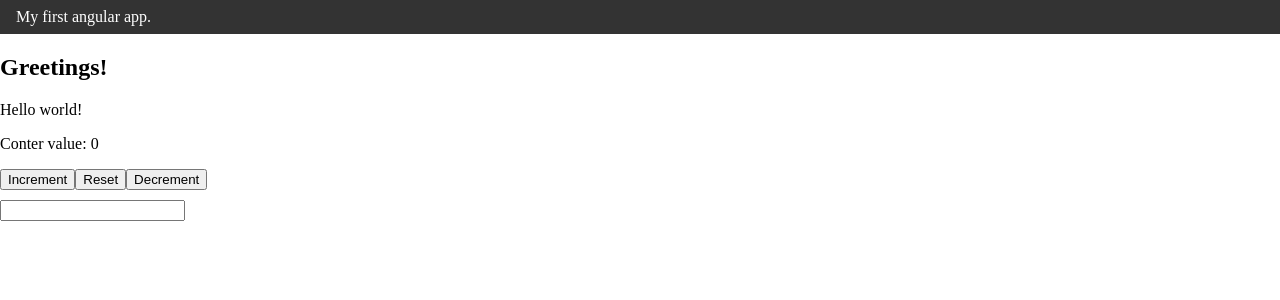
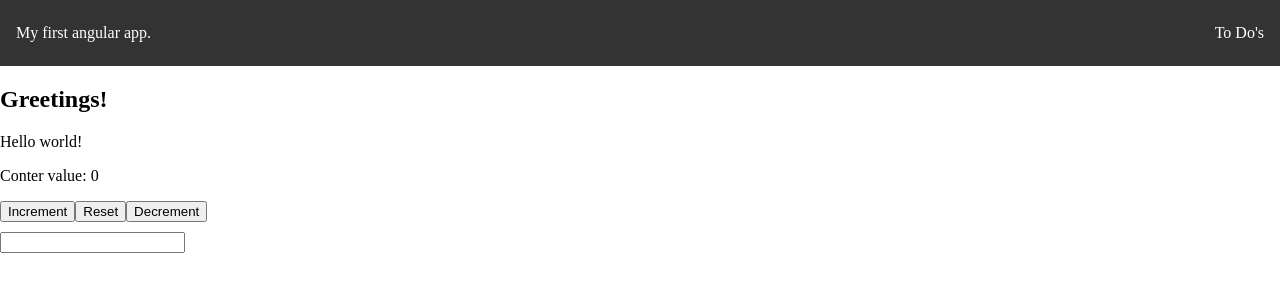
Before and after one commit to suffle-girl/first-angular-app, an Angular app: page / in a window 1280 px wide. Shown: the top 300 px of the page. Built offline with nearby package versions, Linux system fonts and the light colour scheme.

Commit message:
Creating routes in Angular

```diff
--- a/src/app/app.component.ts
+++ b/src/app/app.component.ts
@@ -1,16 +1,15 @@
 import { Component } from '@angular/core';
 import { RouterOutlet } from '@angular/router';
-import { HomeComponent } from './home/home.component';
 import { HeaderComponent } from './components/header/header.component';
 
 @Component({
   selector: 'app-root',
   standalone: true,
-  imports: [RouterOutlet, HomeComponent, HeaderComponent],
+  imports: [RouterOutlet, HeaderComponent],
   template: `
     <app-header />
     <main>
-      <app-home />
+      <router-outlet />
     </main>
   `,
   styles: [
--- a/src/app/app.routes.ts
+++ b/src/app/app.routes.ts
@@ -1,3 +1,17 @@
 import { Routes } from '@angular/router';
 
-export const routes: Routes = [];
+export const routes: Routes = [
+  {
+    path: '',
+    pathMatch: 'full',
+    loadComponent: () => {
+      return import('./home/home.component').then((m) => m.HomeComponent);
+    },
+  },
+  {
+    path: 'todos',
+    loadComponent: () => {
+      return import('./todos/todos.component').then((m) => m.TodosComponent);
+    },
+  },
+];
--- a/src/app/components/header/header.component.html
+++ b/src/app/components/header/header.component.html
@@ -1,3 +1,8 @@
 <header>
-  <nav>{{ title() }}</nav>
+  <nav>
+    <span routerLink="">{{ title() }}</span>
+    <ul>
+      <li routerLink="/todos">To Do's</li>
+    </ul>
+  </nav>
 </header>
--- a/src/app/components/header/header.component.scss
+++ b/src/app/components/header/header.component.scss
@@ -6,4 +6,29 @@ header {
   color: white;
   align-items: center;
   justify-content: space-between;
+
+  nav {
+    display: flex;
+    justify-content: space-between;
+    align-items: center;
+    width: 100%;
+
+    > span {
+      cursor: pointer;
+      &:hover {
+        color: #777;
+      }
+    }
+
+    ul {
+      list-style-type: none;
+
+      li {
+        cursor: pointer;
+        &:hover {
+          color: #777;
+        }
+      }
+    }
+  }
 }
--- a/src/app/components/header/header.component.ts
+++ b/src/app/components/header/header.component.ts
@@ -1,9 +1,10 @@
 import { Component, signal } from '@angular/core';
+import { RouterLink } from '@angular/router';
 
 @Component({
   selector: 'app-header',
   standalone: true,
-  imports: [],
+  imports: [RouterLink],
   templateUrl: './header.component.html',
   styleUrl: './header.component.scss',
 })
--- /dev/null
+++ b/src/app/todos/todos.component.html
@@ -0,0 +1 @@
+<p>todos works!</p>
```
Also changed, not shown: src/app/todos/todos.component.ts (added, +12 -0 lines), src/app/todos/todos.component.scss (added), 1 other file (tests, documents, lock files or other folders).
